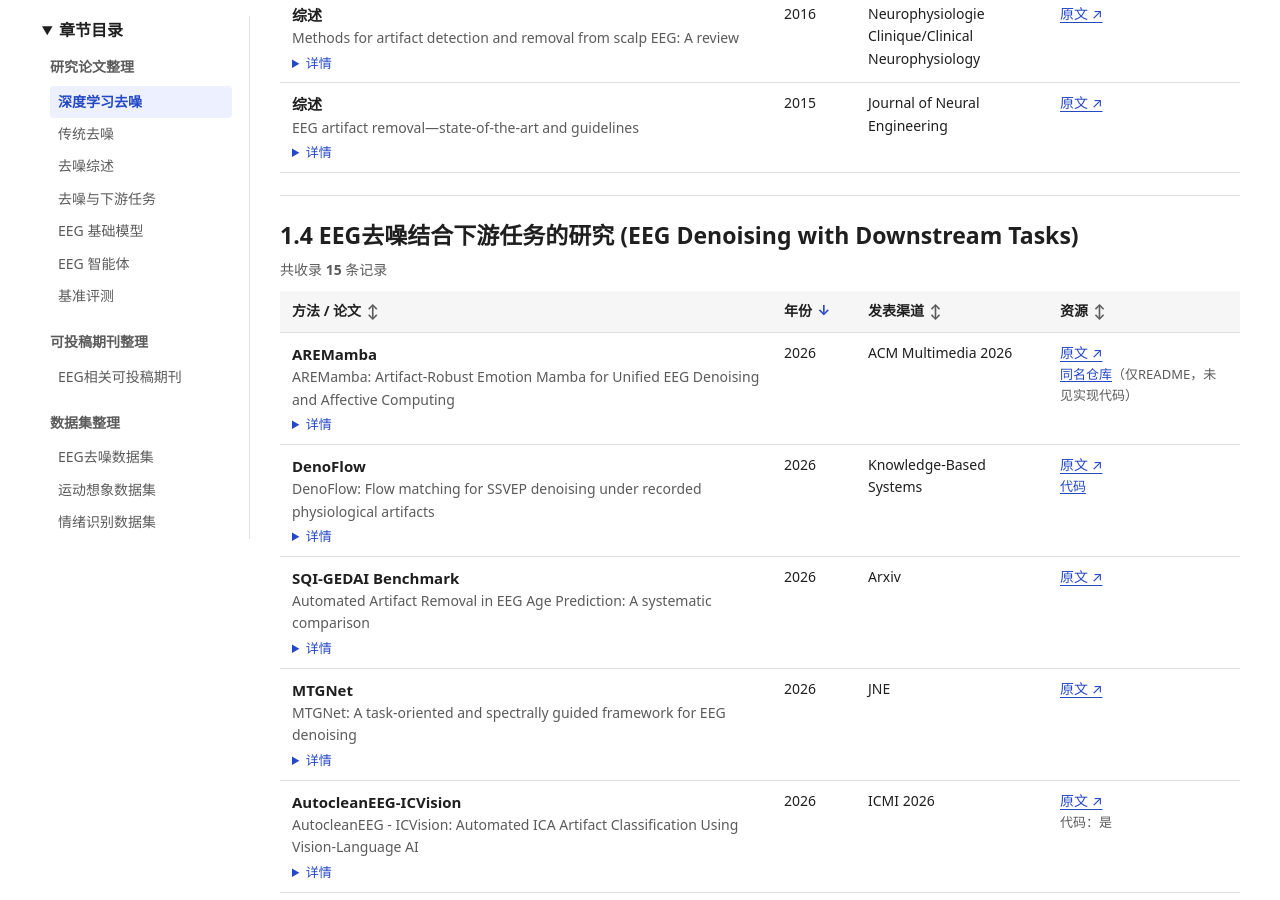
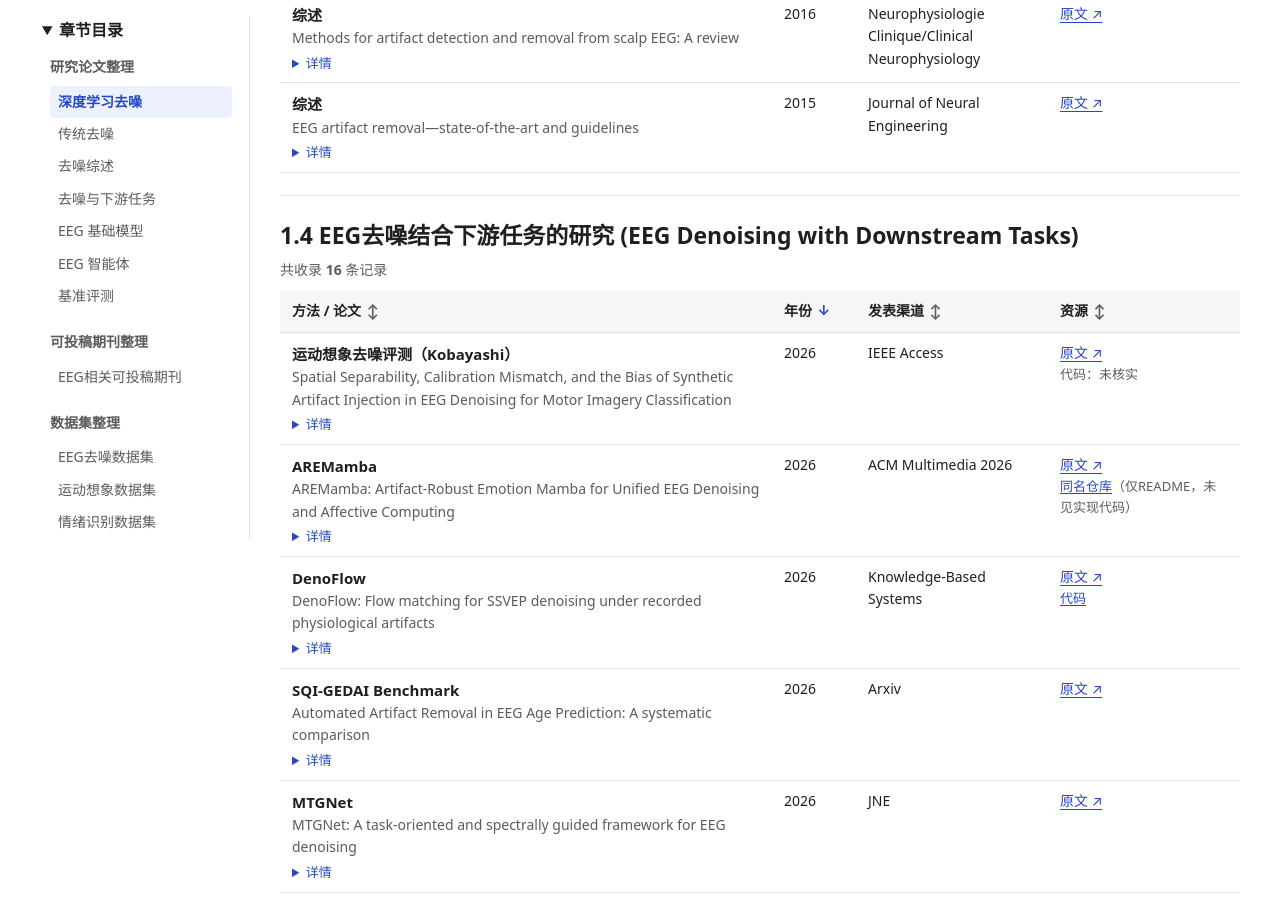
Before and after one commit to hanyilinn/EEG_Denoising_Review, a Jekyll site: the page built from docs/index.md, in a window 1280 px wide and 900 px high, scrolled down 11907 px. Built offline with Jekyll 4.4.1, drawn with Linux system fonts in a browser that asks for light colours; some of the changed text lies outside the part shown.

Commit message:
Add Kobayashi study on denoising for motor imagery decoding

```diff
--- a/docs/index.md
+++ b/docs/index.md
@@ -173,7 +173,7 @@ title: EEG Research Review
 
 ### 1.4 EEG去噪结合下游任务的研究 (EEG Denoising with Downstream Tasks)
 
-> 共收录 **15** 条记录
+> 共收录 **16** 条记录
 
 | 序号 | 名称 | 发表时间 | 主要思路 | 文章名称 | 发表期刊 | 开源 | 作者单位 | 备注 |
 |:---:|:---:|:---:|:---|:---|:---:|:---:|:---|:---|
@@ -192,6 +192,7 @@ title: EEG Research Review
 | 13 | SQI-GEDAI Benchmark | 2026 | 在统一无伪迹处理基线下系统比较9种自动EEG伪迹处理方法，并提出SQI引导的GEDAI，仅修正信号质量较差的通道—时间段，以减少对原始EEG的不必要改动... | [Automated Artifact Removal in EEG Age Prediction: A systematic comparison](https://arxiv.org/abs/2609.31195) | Arxiv | - | Yneuro + collaborating institutions | 在TUEG训练脑龄模型，并零目标域拟合地测试ds005385、LEMON和TDBRAIN；只有GEDAI与SQI-GEDAI在3种深度网络上稳定改善MAE和R²，其余方法平均无益或有害；SQI门控将中位修改比例由74.78%降至42.80%，说明伪迹处理必须用目标下游任务验证 |
 | 14 | DenoFlow | 2026 | 在流匹配去噪中加入SSVEP类别监督，让重建后的信号保留可解码的刺激信息，而非只优化波形误差 | [DenoFlow: Flow matching for SSVEP denoising under recorded physiological artifacts](https://doi.org/10.1016/j.knosys.2026.117288) | Knowledge-Based Systems | [代码](https://github.com/wzwvv/DenoFlow) | Huazhong University of Science and Technology | 在Nakanishi2015和SSVEP Benchmark上，用5种解码器与7种去噪基线比较，作者报告信号保真度与解码准确率均有改善；伪迹来自实录，但污染是受控叠加的，不等同于自然污染验证。2026年接收，编入2027年1月第355卷 |
 | 15 | AREMamba | 2026 | 研究EEG伪迹抑制与情感计算的统一建模，归入面向情绪识别的去噪研究；当前仅依据题名与书目信息概括研究方向 | [AREMamba: Artifact-Robust Emotion Mamba for Unified EEG Denoising and Affective Computing](https://doi.org/10.1145/3767308.3836370) | ACM Multimedia 2026 | [同名仓库](https://github.com/PaperCode-ARE/AREMamba)（仅README，未见实现代码） | Beijing University of Technology + Anhui University | Wenjia Dong、Zhijian Gong、Xueyuan Xu、Fulin Wei、Li Zhuo；pp. 1644–1653。关注去噪与下游情绪识别的联系；完整摘要/全文尚未核实，训练目标、评测协议及性能增益待补充 |
+| 16 | 运动想象去噪评测（Kobayashi） | 2026 | 在统一条件下比较11种深度去噪器，并在BCI Competition IV 2a上改变眼电伪迹的空间分布和校准条件，检验去噪何时能改善运动想象分类 | [Spatial Separability, Calibration Mismatch, and the Bias of Synthetic Artifact Injection in EEG Denoising for Motor Imagery Classification](https://doi.org/10.1109/ACCESS.2026.3755135) | IEEE Access | 未核实 | Nihon University | 使用实测眼电空间分布且校准时已见同类污染时，未检出分类性能下降；用干净信号校准后遇到强污染时，去噪才显出收益。用人为设定的额区梯度注入伪迹会高估这一收益。解码不受损不代表信号已干净。 |
 
 相关基准：[TriX-EEG（见 1.7 EEG Benchmark）](#17-eeg-benchmark相关研究-eeg-benchmark-related-studies)在同一受控眼电污染实验中对比单通道与多通道运动想象解码，可作为检验去噪是否保留跨通道信息的参考。
 
```
